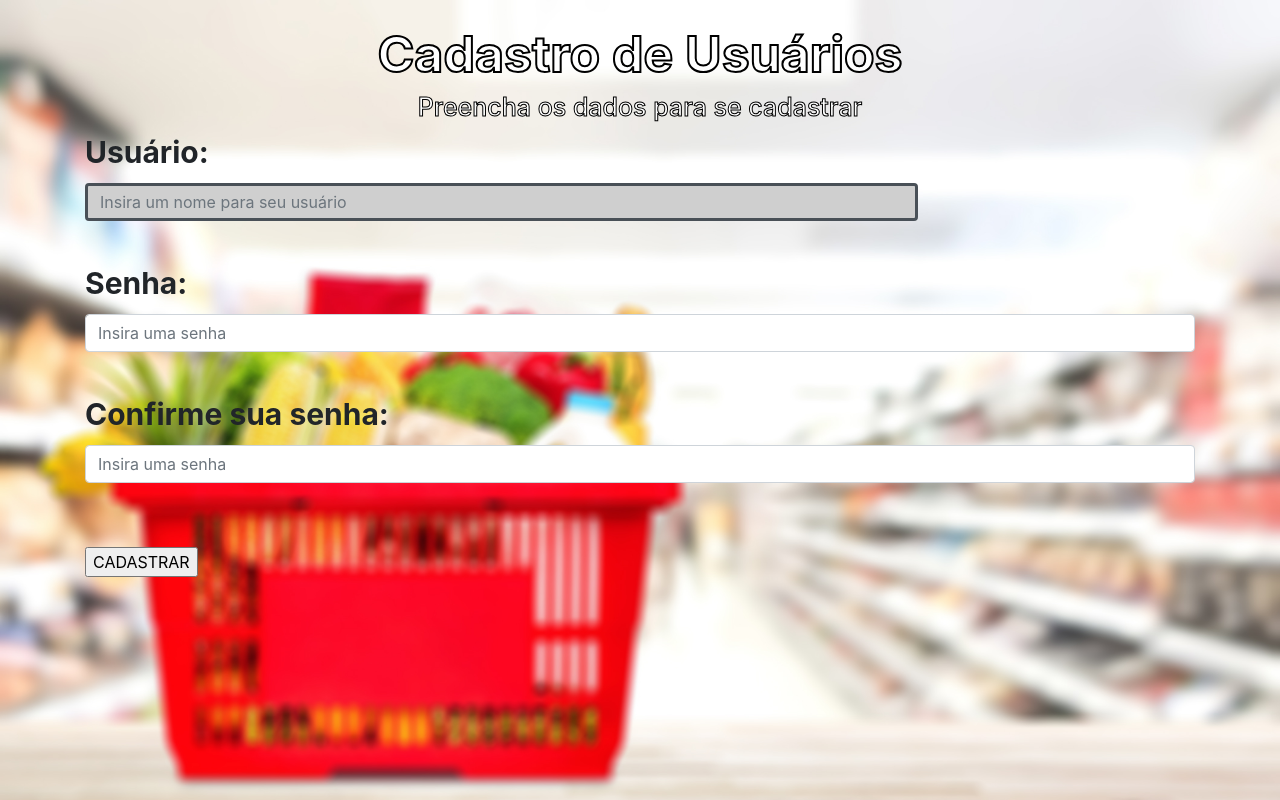
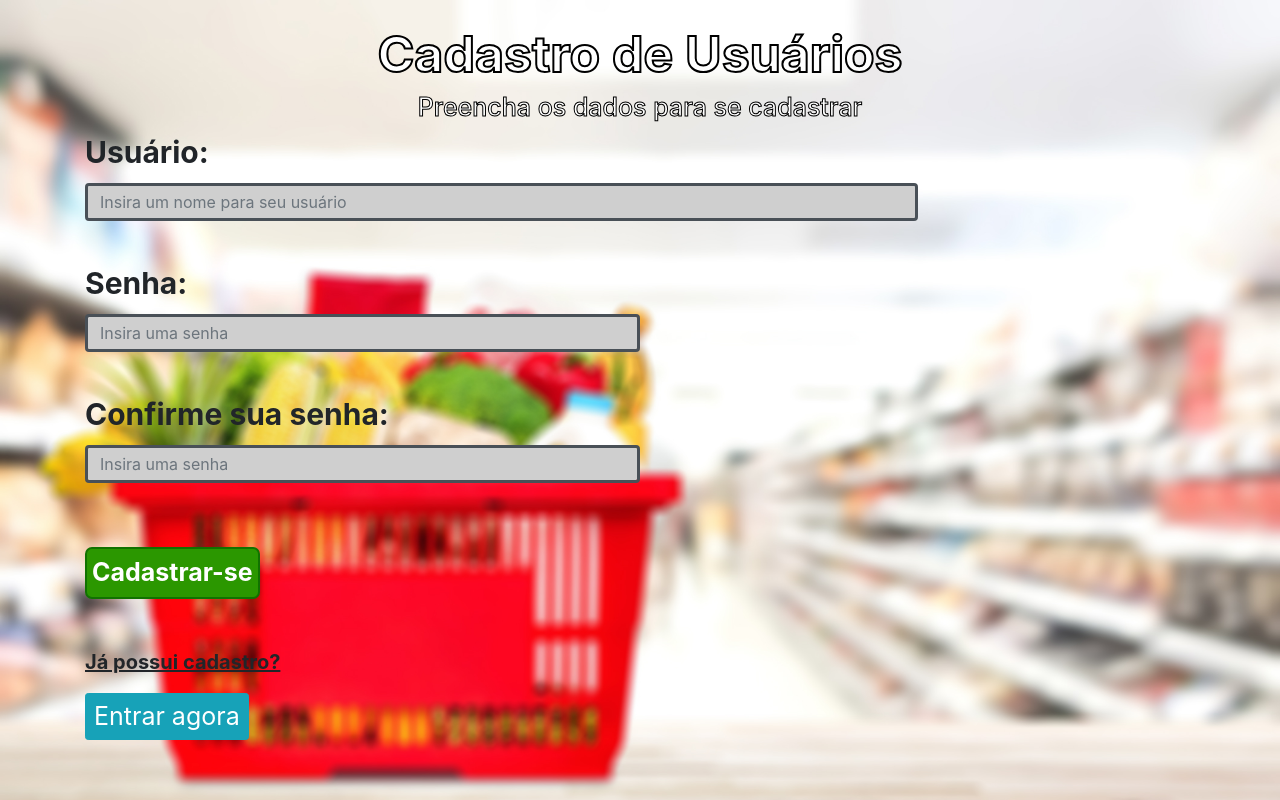
Before and after one commit to LucasRigo/DesenvolvimentoWeb-TrabalhoFinal, a PHP site: page /CadUsuario.php in a window 1280 px wide. Run offline with PHP 8.4, Linux system fonts and the light colour scheme; some libraries are stand-ins or nearby versions.

Commit message:
17-06-21

```diff
--- a/CadSetores.php
+++ b/CadSetores.php
@@ -43,7 +43,7 @@
                 <input class="form-control" name="SetorNome" type="text" placeholder="Insira o nome do setor" required><br>
          </div>
 
-            <input class="btConfirma" id="cadastra" name="cadastra" type="submit" value="CADASTRAR">
+            <button class="btConfirma" type="submit"><i class="far fa-save"></i> Cadastrar</button>
         </form>
     </div>
 </body>
--- a/CadUsuario.php
+++ b/CadUsuario.php
@@ -1,3 +1,8 @@
+<?php
+    session_start();
+    include_once("Conexao.php");
+?>
+
 <!DOCTYPE html>
 <html lang="pt-br">
 <head>
@@ -19,6 +24,13 @@
         <h1><b>Cadastro de Usuários</b></h1>
         <h3>Preencha os dados para se cadastrar</h3>
 
+        <?php
+        if(isset($_SESSION['msg'])){
+            echo $_SESSION['msg'];
+            unset($_SESSION['msg']);
+        }
+        ?>
+
         <form action="ProcCadUsuario.php" method="POST">
 
             <div class="form-group">
@@ -36,8 +48,11 @@
                 <input class="form-control" name="confirmasenha" type="password" placeholder="Insira uma senha" required><br><br>
             </div>
 
-            <input id="cadastra" name="cadastra" type="submit" value="CADASTRAR">
+            <input class="btConfirma" id="cadastra" name="cadastra" type="submit" value="Cadastrar-se">
         </form>
+        <br><br>
+        <p>Já possui cadastro?</p>
+        <a href="Login.php" class="usercad"><button type="button" class="btn btn-info btn-sm">Entrar agora</button></a>
     </div>
 </body>
 </html>
--- a/Cadastro.php
+++ b/Cadastro.php
@@ -62,7 +62,7 @@
             ?>
             <br><br>
 
-            <input class="btConfirma" id="cadastra" name="cadastra" type="submit" value="CADASTRAR">
+            <button class="btConfirma" type="submit"><i class="far fa-save"></i> Cadastrar</button>
         </form>
 
 
--- a/EditaCad.php
+++ b/EditaCad.php
@@ -66,12 +66,12 @@
             ?>
             <br><br>
 
-            <input class="btConfirma" id="cadastra" name="cadastra" type="submit" value="EDITAR">
+            <button class="btConfirma" type="submit"><i class='fas fa-edit'></i> Salvar Edição</button>
         </form>
     </div>
     <br>
     <div class="container">
-        <a href="Listagem.php"><button type="button" class="btn btn-info"><i class="fas fa-reply"></i>Voltar para a lista</button></a>
+        <a href="Listagem.php"><button type="button" class="btn btn-info"><i class="fas fa-reply"></i> Voltar para a lista</button></a>
     </div>
 </body>
 </html>
--- a/Estilos.css
+++ b/Estilos.css
@@ -101,6 +101,15 @@ input[type=number]:focus {
   border: 3px solid
 }
 
+input[type=password] {
+  width: 50%;
+  background-color: rgb(207, 207, 207);
+  border: 3px solid
+}
+input[type=password]:focus {
+  border: 3px solid
+}
+
 .tamtabela {
   width: 20%;
 }
@@ -113,8 +122,21 @@ input[type=number]:focus {
 }
 
 .btConfirma {
-  background-color: rgb(156, 156, 156);
+  background-color: rgb(43, 151, 0);
   font-weight: bold;
-  border: 2px solid rgb(114, 114, 114);
+  font-size: 25px;
+  border: 2px solid rgb(17, 114, 0);
   border-radius: 7px;
+  color: #ffffff;
+  padding: 5px;
 }
+
+.btExclui {
+  background-color: rgb(255, 0, 0);
+  font-weight: bold;
+  font-size: 25px;
+  border: 2px solid rgb(122, 0, 0);
+  border-radius: 7px;
+  color: #ffffff;
+  padding: 5px;
+}
--- a/ExcluiCad.php
+++ b/ExcluiCad.php
@@ -43,12 +43,12 @@
         <form action="ProcExcluiCadastro.php" method="POST">
             <input type="hidden" name="id" value="<?php echo $row_produto['id']; ?>">
 
-            <input id="exclui" class="btexcluir" name="exclui" type="submit" value="Excluir">
+            <button class="btExclui" type="submit"><i class='fas fa-trash-alt'></i> Excluir Cadastro</button>
         </form>
     </div>
     <br>
     <div class="container">
-        <a href="Listagem.php"><button type="button" class="btn btn-info"><i class="fas fa-times"></i>Cancelar</button></a>
+        <a href="Listagem.php"><button type="button" class="btn btn-info"><i class="fas fa-times"></i> Cancelar</button></a>
     </div>
 </body>
 </html>
--- a/Listagem.php
+++ b/Listagem.php
@@ -59,8 +59,8 @@
             echo "</tr>";
 
             echo "<tr>";
-            echo "<td><a href='EditaCad.php?id=" . $row_produto['id'] . "'><button type='button' class='btn btn-info'><i class='fas fa-edit'></i>Editar</button></a></td>";
-            echo "<td><a href='ExcluiCad.php?id=" . $row_produto['id'] . "'><button type='button' class='btn btn-info'><i class='fas fa-trash-alt'></i>Excluir</button></a></td>";
+            echo "<td><a href='EditaCad.php?id=" . $row_produto['id'] . "'><button type='button' class='btn btn-info'><i class='fas fa-edit'></i> Editar</button></a></td>";
+            echo "<td><a href='ExcluiCad.php?id=" . $row_produto['id'] . "'><button type='button' class='btn btn-info'><i class='fas fa-trash-alt'></i> Excluir</button></a></td>";
             echo "</tr>";
 
             echo "</table><br>";
--- a/Login.php
+++ b/Login.php
@@ -32,7 +32,7 @@
                 <input class="form-control" name="senha" type="password" placeholder="Insira sua senha" required><br><br>
             </div>
 
-            <input id="login" name="login" type="submit" value="Logar">
+            <button class="btConfirma" type="submit"><i class="fas fa-sign-in-alt"></i> Logar</button>
         </form>
 
         <br><br>
--- a/ProcCadUsuario.php
+++ b/ProcCadUsuario.php
@@ -5,6 +5,8 @@
     $usuario = $_POST['usuario'];
     $senha = $_POST['senha'];
     $confirmasenha = $_POST['confirmasenha'];
+
+    $testaNome = 0;
 
     $lista_usuarios = "SELECT * FROM usuarios";
     $resultado_lista = mysqli_query($conecta, $lista_usuarios);
@@ -28,8 +30,8 @@
             mysqli_query($conecta, $result_usuario);
 
         if(mysqli_affected_rows($conecta)){
-                $_SESSION['msg'] = "<p style='color:green;'>Cadastrados com sucesso!</p>";
-                header("Location: Login.php");
+                $_SESSION['msg'] = "<p style='color:green;'>Cadastrado com sucesso!</p>";
+                header("Location: CadUsuario.php");
             }else{
                 $_SESSION['msg'] = "<p style='color:red;'>Falha no cadastro!</p>";
                 header("Location: CadUsuario.php");
```
